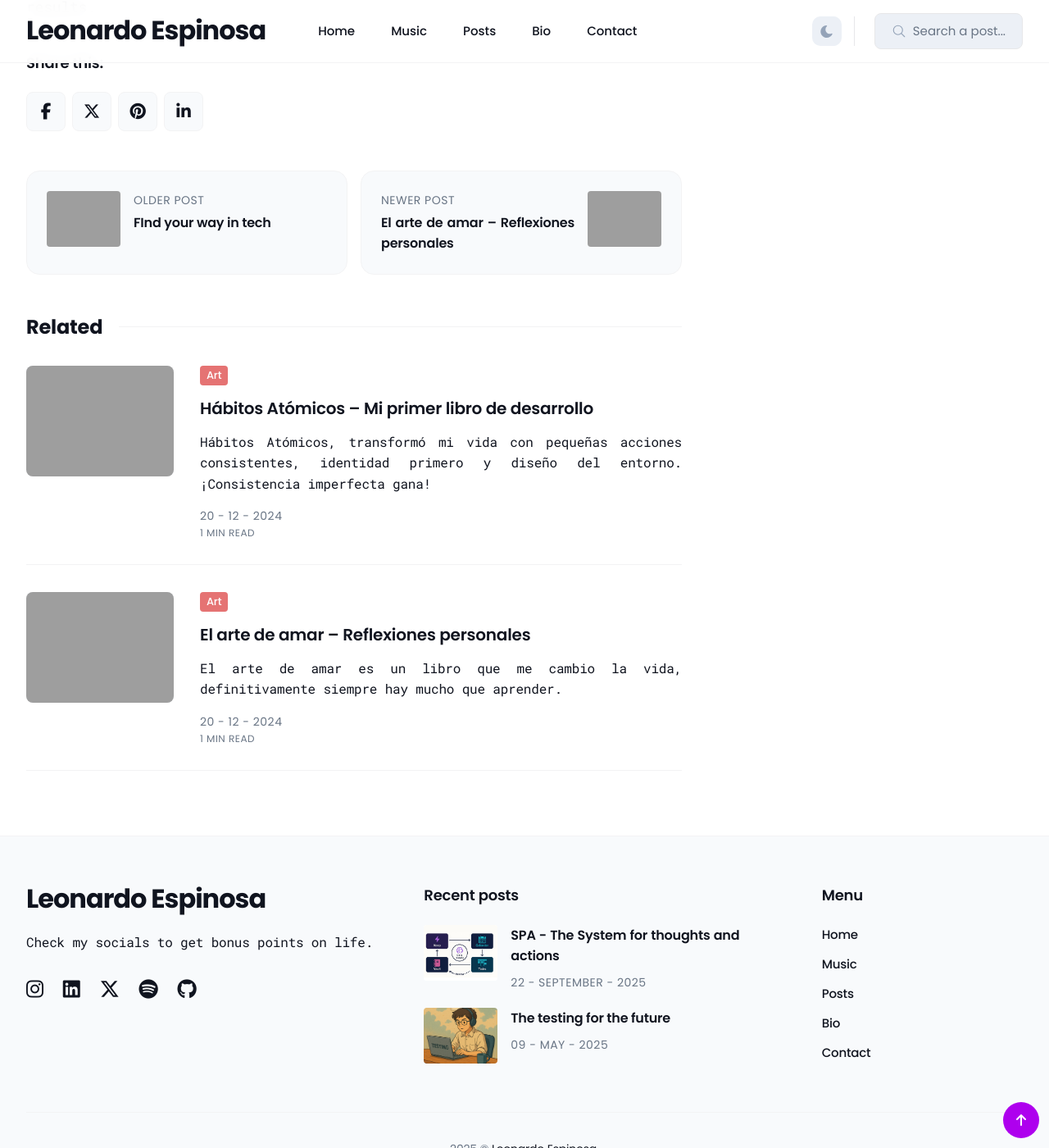
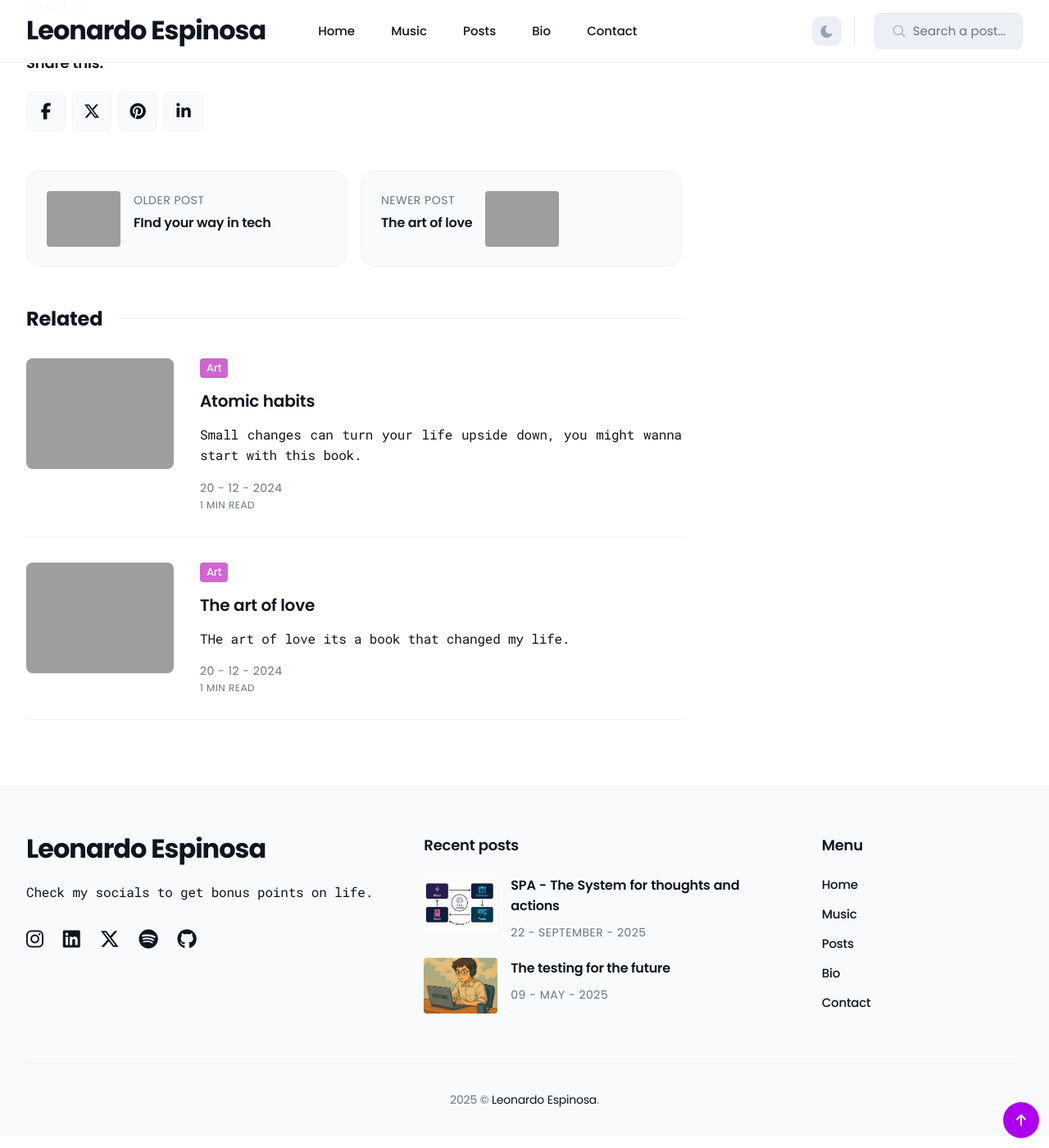
Before and after one commit to leonardespi/leonardespi.github.io, a Jekyll site: the page built from _posts/2024-12-16-creativity-in-the-ai-world.md, in a window 1280 px wide and 1400 px high, scrolled down 2602 px. Shown: the whole window at 82% size. Built offline with Jekyll 4.4.1, drawn with Linux system fonts in a browser that asks for light colours; grey boxes are pictures that could not be loaded.

Commit message:
fix: translation bugs

```diff
--- a/_data/settings.yml
+++ b/_data/settings.yml
@@ -93,7 +93,7 @@ tags_section:
   tags:
     - tag: "Quality-Assurance"
       image: "/images/02-1.jpg"
-    - tag: "Productivity"
+    - tag: "Art"
       image: "/images/03-1.jpg"
     - tag: "Music"
       image: "/images/08-1.jpg"
--- a/_posts/2024-12-20-the-art-of-love.md
+++ b/_posts/2024-12-20-the-art-of-love.md
@@ -1,12 +1,12 @@
 ---
 layout: post
-title:  El arte de amar – Reflexiones personales
+title:  The art of love
 date: 2024-12-20 15:01:35 +0300
 author: Leonardo Espinosa
-description: El arte de amar es un libro que me cambio la vida, definitivamente siempre hay mucho que aprender.
+description: THe art of love its a book that changed my life.
 image: '/images/10-1.jpg'
 tags: [Art]
-tags_color: '#E57373'
+tags_color: '#cf66cfff'
 featured: false
 ---
 
--- a/_posts/2025-01-06-atomic-habits.md
+++ b/_posts/2025-01-06-atomic-habits.md
@@ -1,12 +1,12 @@
 ---
 layout: post
-title:  Hábitos Atómicos – Mi primer libro de desarrollo
+title:  Atomic habits
 date: 2024-12-20 15:01:35 +0300
 author: Leonardo Espinosa
-description: Hábitos Atómicos, transformó mi vida con pequeñas acciones consistentes, identidad primero y diseño del entorno. ¡Consistencia imperfecta gana!
+description: Small changes can turn your life upside down, you might wanna start with this book.
 image: '/images/11-1.jpg'
 tags: [Art]
-tags_color: '#E57373'
+tags_color: '#cf66cfff'
 featured: false
 ---
 
```
Also changed, not shown: _posts/2024-12-16-creativity-in-the-ai-world.md (+1 -1 lines), _posts/2025-03-06-ace-the-interview.md (+1 -1 lines), _posts/2025-09-22-spa.md (+1 -1 lines).
